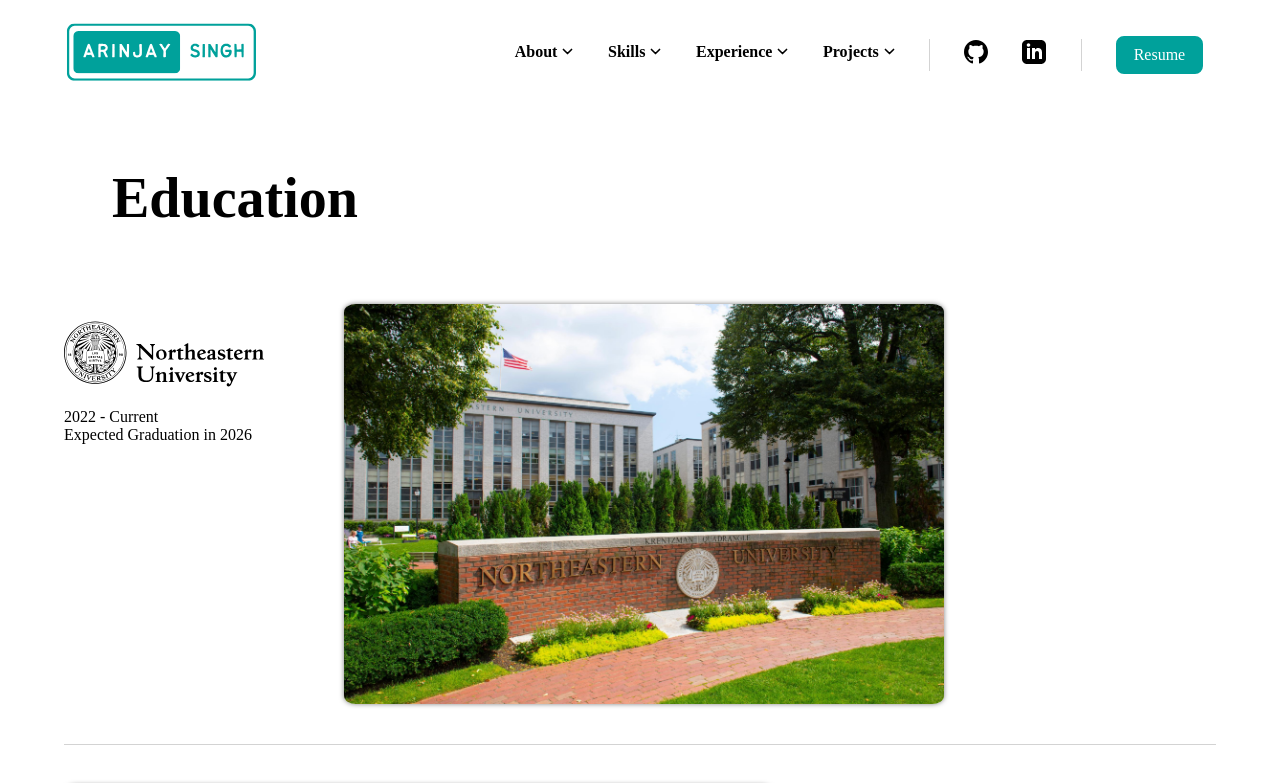
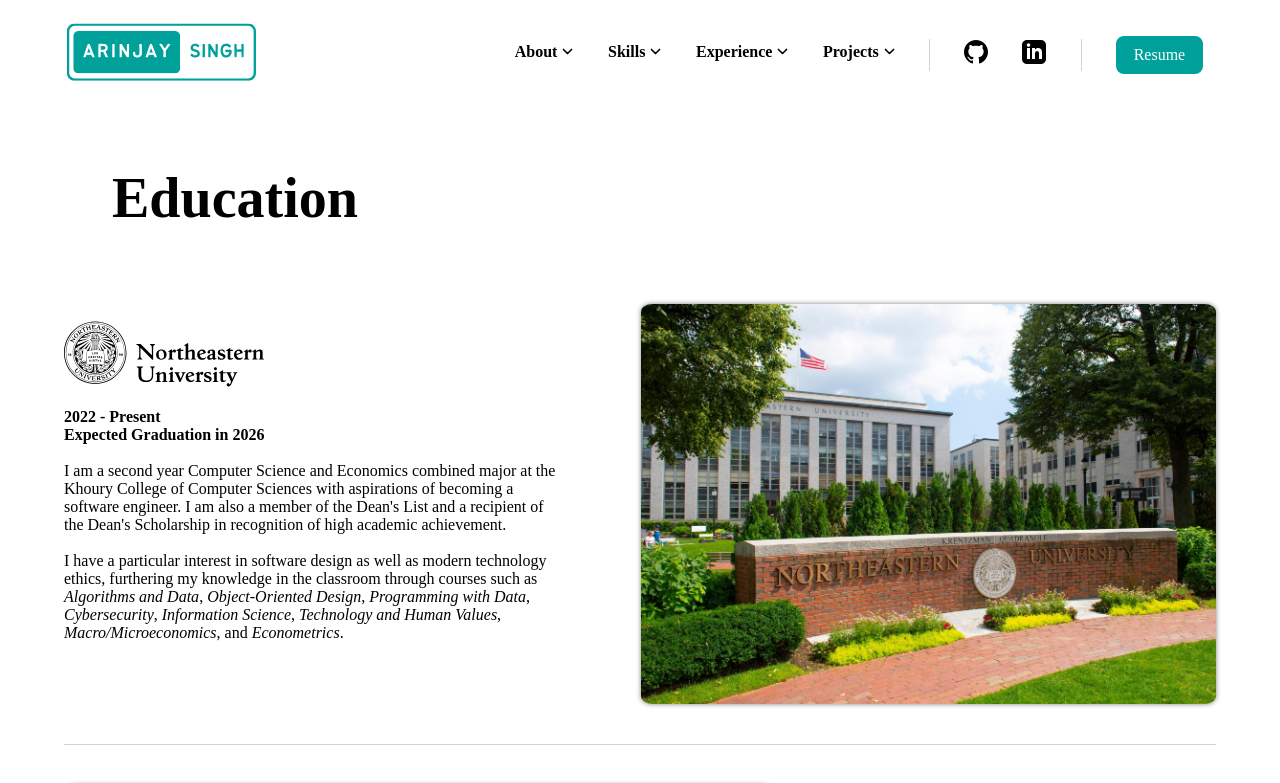
Before and after one commit to arinjay-singh/portfolio, a Next.js app: page /experience/education in a window 1280 px wide. Shown: the top 783 px of the page. Built offline with nearby package versions, Linux system fonts and the light colour scheme.

Commit message:
northeastern education updates

```diff
--- a/pages/experience/education.js
+++ b/pages/experience/education.js
@@ -14,8 +14,30 @@
         <div className={classes.text}>
           <NortheasternLogo />
           <div className={classes.description}>
-            <p>2022 - Current</p>
-            <p>Expected Graduation in 2026</p>
+            <p>
+              <strong>2022 - Present</strong>
+            </p>
+            <p>
+              <strong>Expected Graduation in 2026</strong>
+            </p>
+            <br />
+            <p>
+              I am a second year Computer Science and Economics combined major
+              at the Khoury College of Computer Sciences with aspirations of
+              becoming a software engineer. I am also a member of the Dean's
+              List and a recipient of the Dean's Scholarship in recognition of
+              high academic achievement.
+            </p>
+            <br />
+            <p>
+              I have a particular interest in software design as well as modern
+              technology ethics, furthering my knowledge in the classroom
+              through courses such as <em>Algorithms and Data</em>,{" "}
+              <em>Object-Oriented Design</em>, <em>Programming with Data</em>,{" "}
+              <em>Cybersecurity</em>, <em>Information Science</em>,{" "}
+              <em>Technology and Human Values</em>, {""}
+              <em>Macro/Microeconomics</em>, and <em>Econometrics</em>.
+            </p>
           </div>
         </div>
         <div className={classes.img}>
@@ -29,7 +51,9 @@
         </div>
         <div className={classes.text}>
           <AthenianLogo />
-          <p>2018 - 2022</p>
+          <p>
+            <strong>2018 - 2022</strong>
+          </p>
         </div>
       </div>
     </div>
--- a/pages/experience/education.module.css
+++ b/pages/experience/education.module.css
@@ -34,6 +34,7 @@
   display: block;
   text-align: left;
   margin: 0 5rem 0 0;
+  width: 45%;
 }
 
 .athenian {
```
